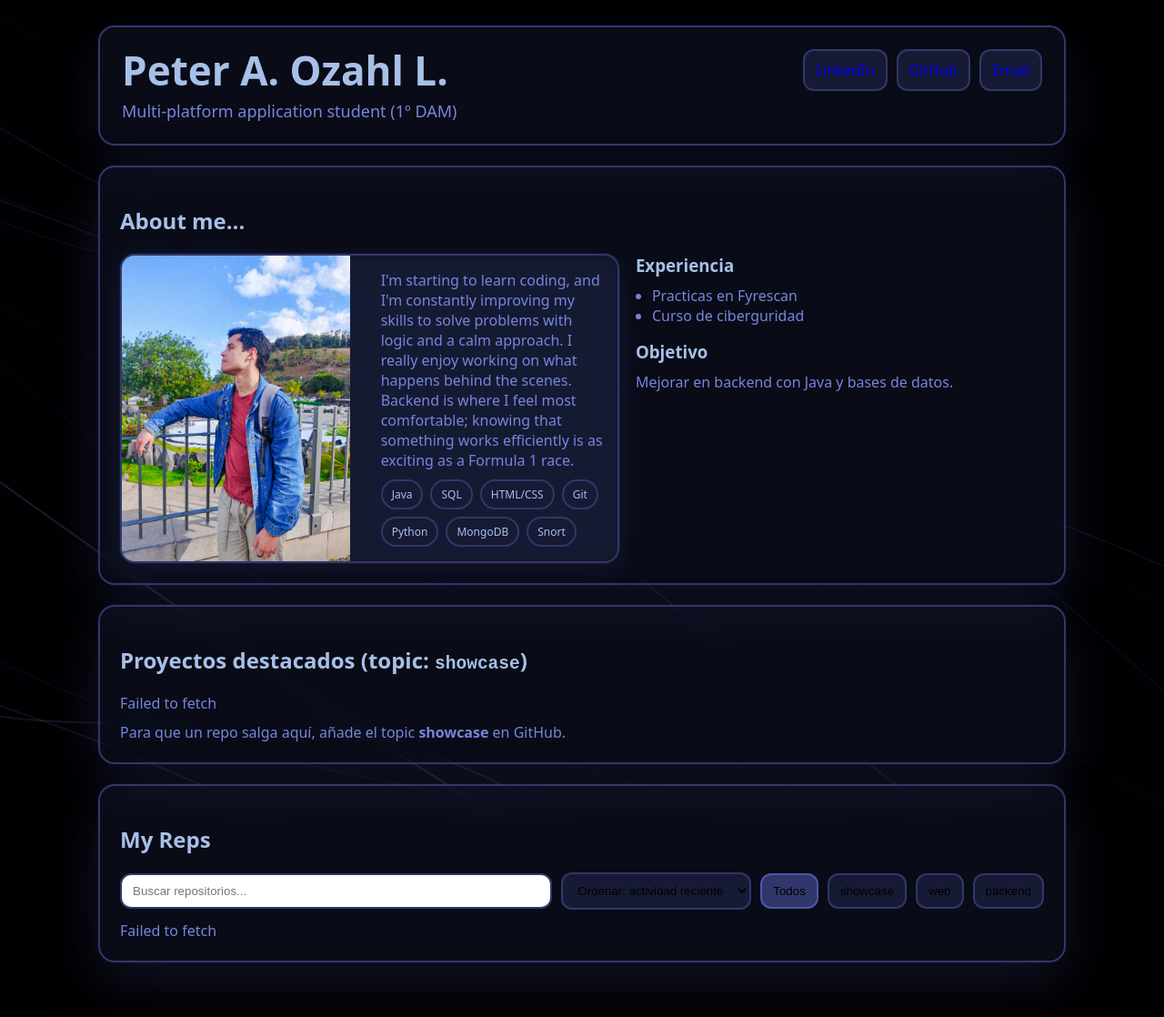
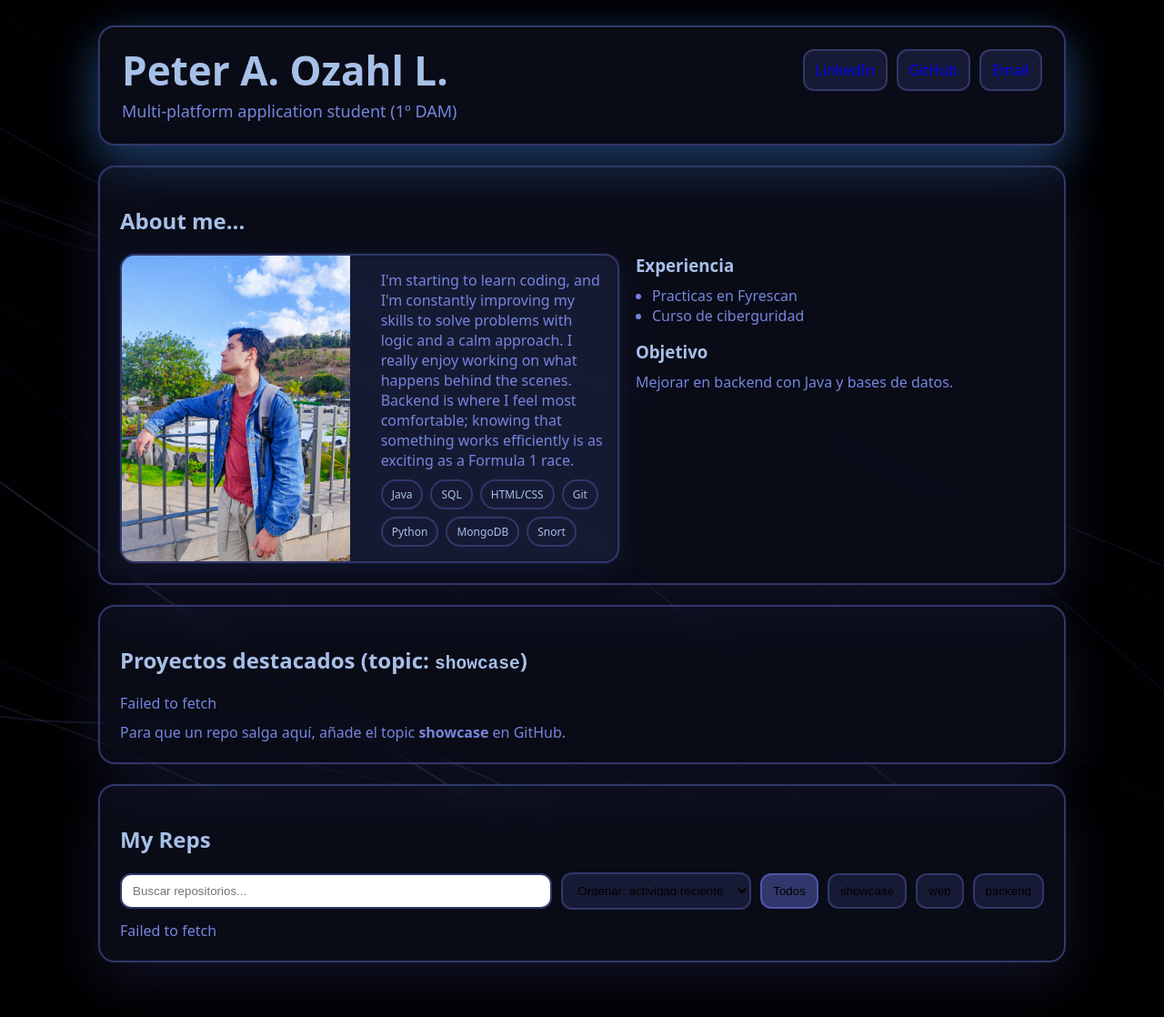
Before and after one commit to peterozahlll/peterozahlll.github.io, a Jekyll site: the page built from index.html, in a window 1280 px wide. Shown: the whole page at 91% size. Built offline with Jekyll 4.4.1, drawn with Linux system fonts in a browser that asks for light colours.

Commit message:
actualizando

```diff
--- a/assets/css/styles.css
+++ b/assets/css/styles.css
@@ -6,7 +6,7 @@
   --line:#31376A;
   --brand:#4F54AA;
   --brand2:#7785DD;
-  --shadow: 0 16px 50px rgba(0,1,2,.40);
+  --shadow: 0 16px 50px rgba(34, 87, 139, 0.664);
   --shadow-md: 0 8px 32px rgba(79,84,170,.18);
   --shadow-lg: 0 20px 60px rgba(49,55,106,.35);
   --radius: 18px;
@@ -83,7 +83,7 @@
 }
 
 .card:hover {
-  background-color: #2c0e41;
+  background-color: #522f6b;
   color: #cdc8ee;
 }
 
```
